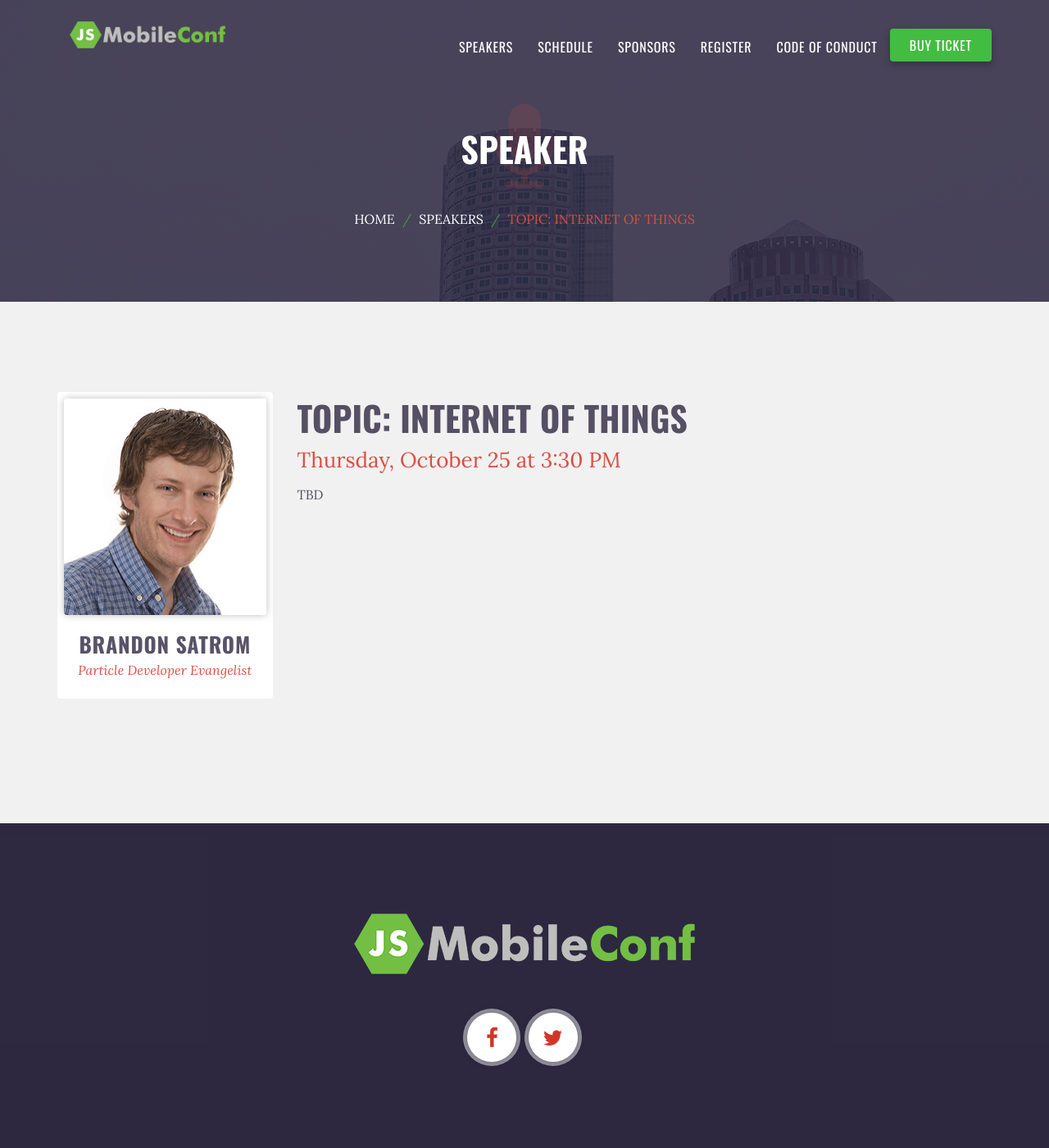
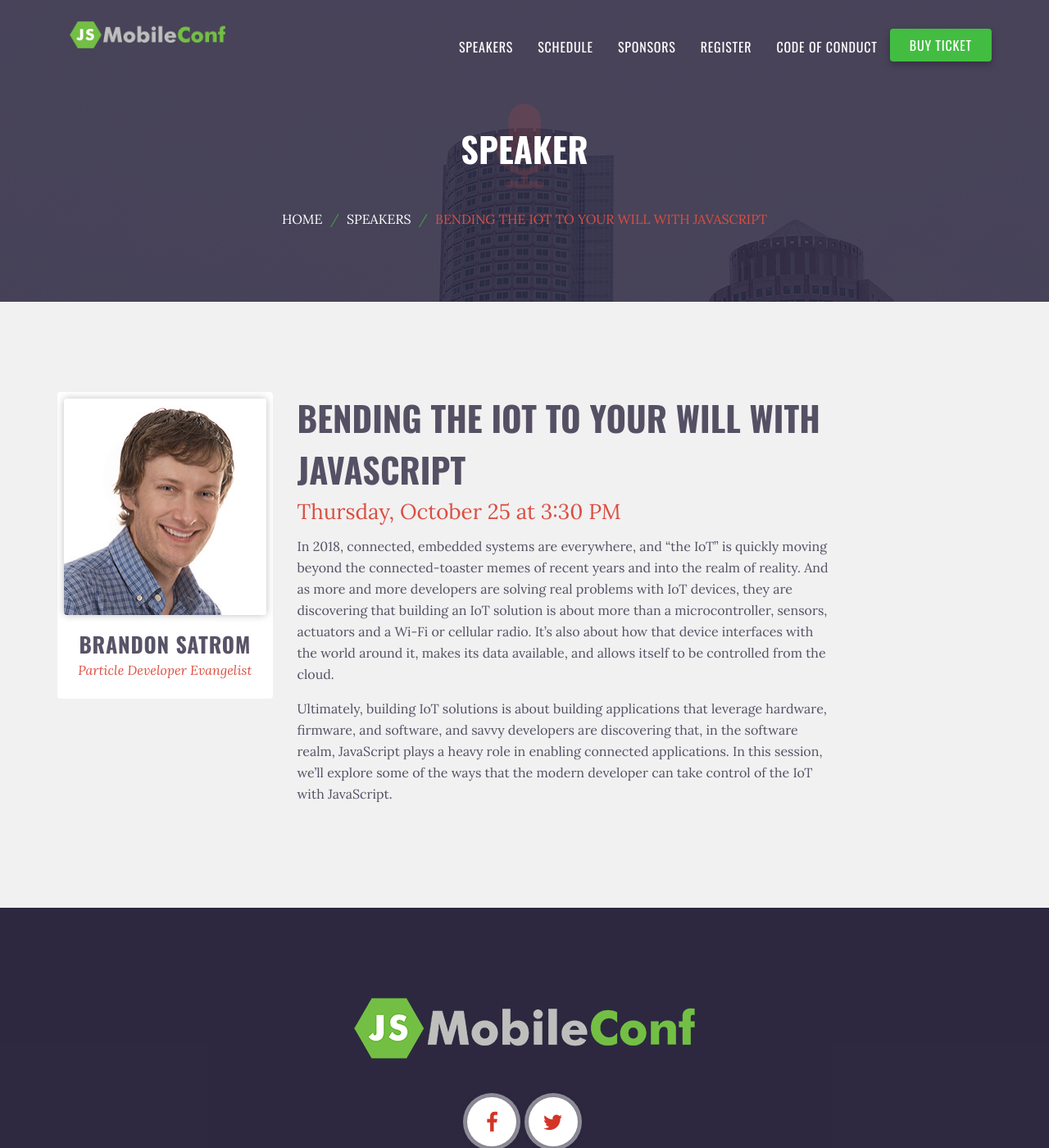
Before and after one commit to remotesynth/jsMobileConf, a Jekyll site: the page built from schedule/session-day1-track2-5.md, in a window 1280 px wide and 1400 px high. Shown: the whole window at 82% size. Built offline with Jekyll 4.4.1, drawn with Linux system fonts in a browser that asks for light colours.

Commit message:
brandon's session

```diff
--- a/schedule/session-day1-track2-5.md
+++ b/schedule/session-day1-track2-5.md
@@ -1,12 +1,14 @@
 ---
 layout: session
-title: "Topic: Internet of Things"
+title: "Bending the IoT to Your Will with JavaScript"
 speaker-last-name: Satrom
 day: 1
 track: 2
 session: 4
 start-time: "3:30 PM"
-short-description: "TBD"
+short-description: "In this session, we'll explore some of the ways that the modern developer can take control of the IoT with JavaScript."
 ---
 
-TBD
+In 2018, connected, embedded systems are everywhere, and "the IoT" is quickly moving beyond the connected-toaster memes of recent years and into the realm of reality. And as more and more developers are solving real problems with IoT devices, they are discovering that building an IoT solution is about more than a microcontroller, sensors, actuators and a Wi-Fi or cellular radio. It's also about how that device interfaces with the world around it, makes its data available, and allows itself to be controlled from the cloud.
+
+Ultimately, building IoT solutions is about building applications that leverage hardware, firmware, and software, and savvy developers are discovering that, in the software realm, JavaScript plays a heavy role in enabling connected applications. In this session, we'll explore some of the ways that the modern developer can take control of the IoT with JavaScript.
```
